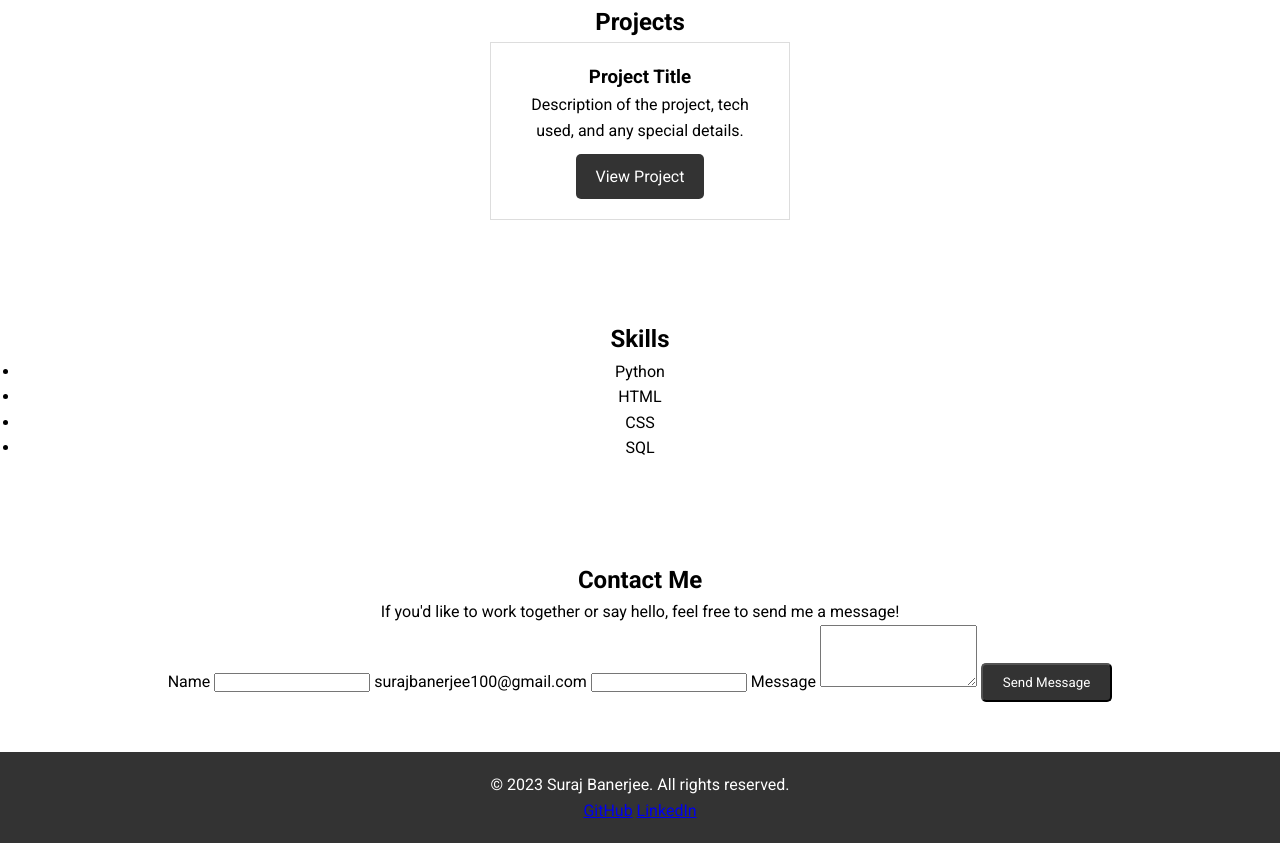
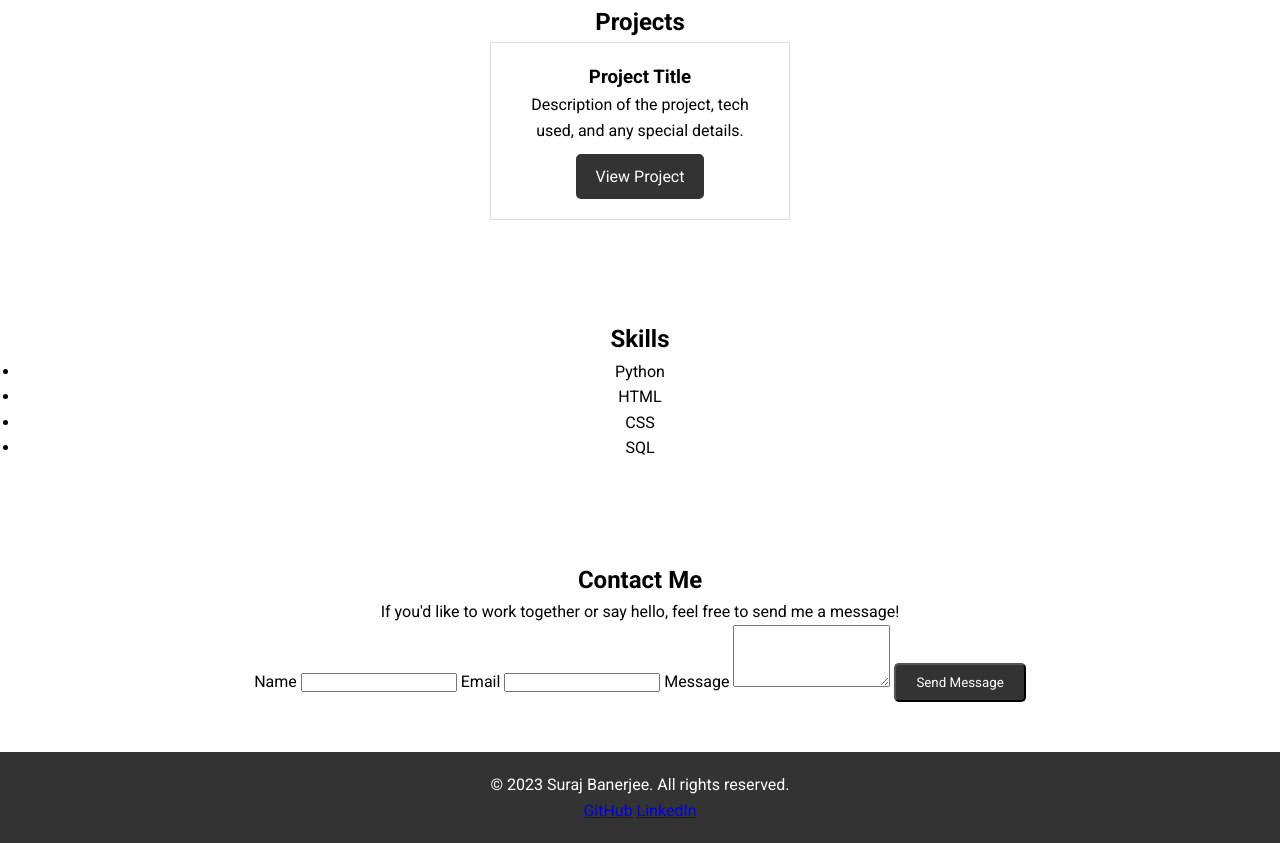
Before and after one commit to surajbanerjee/surajbanerjee.github.io, a plain HTML site: page index.html in a window 1280 px wide. Shown: the part 556-1399 px from the top of the page. Drawn offline with Linux system fonts and the light colour scheme.

Commit message:
Update index.html

```diff
--- a/index.html
+++ b/index.html
@@ -72,7 +72,7 @@
             <label for="name">Name</label>
             <input type="text" id="name" name="name" required>
 
-            <label for="email">surajbanerjee100@gmail.com</label>
+            <label for="email">Email</label>
             <input type="email" id="email" name="email" required>
 
             <label for="message">Message</label>
```
